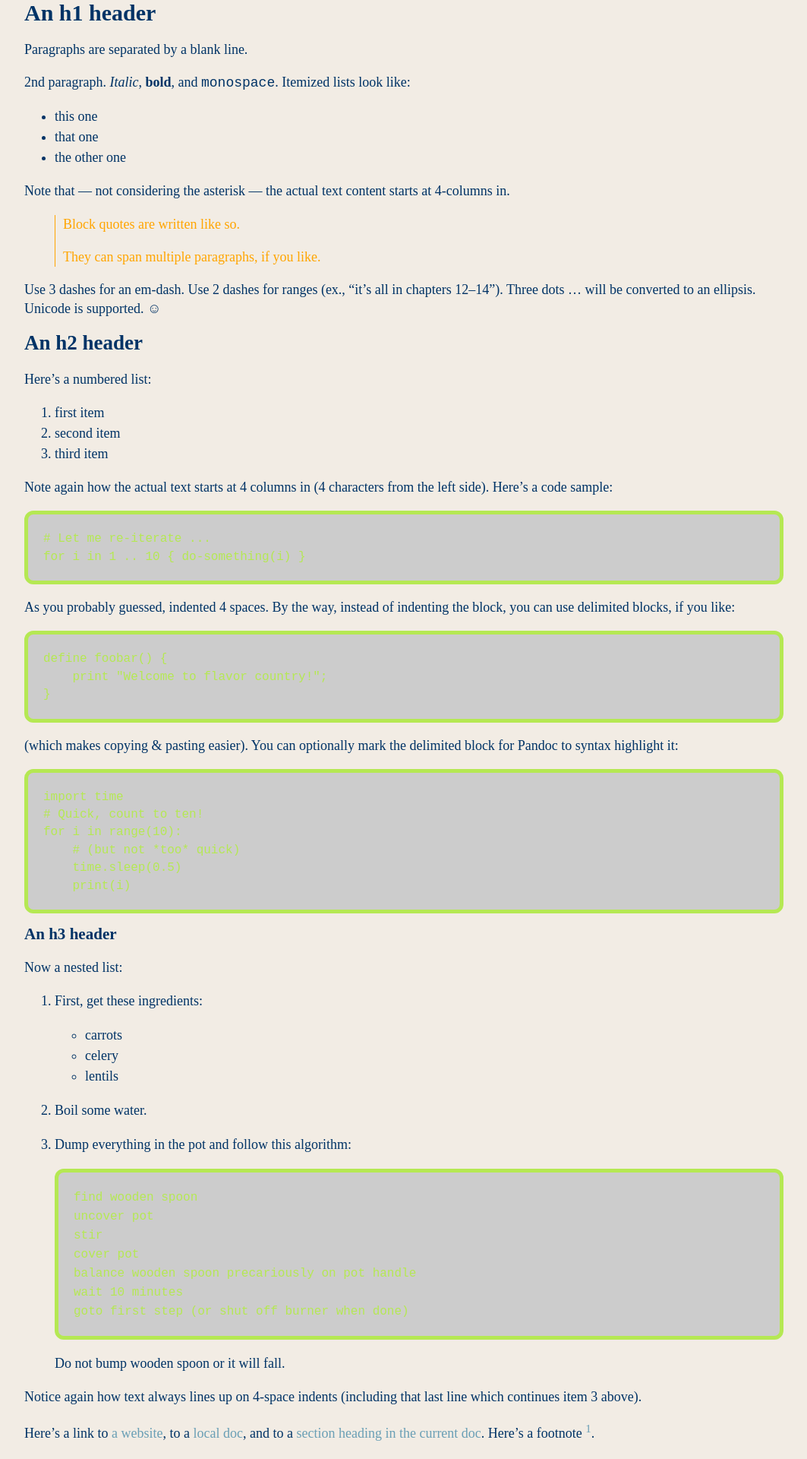
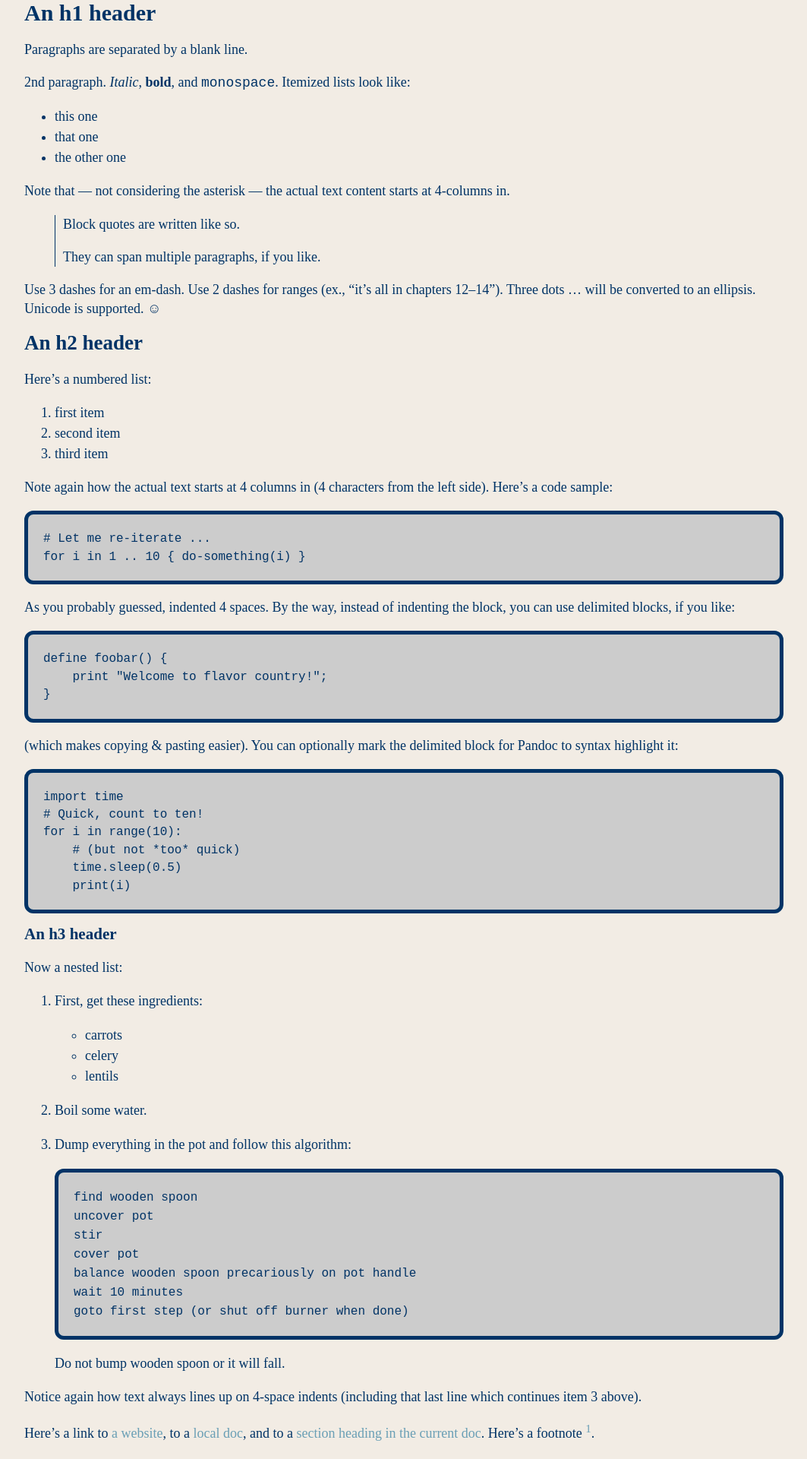
Before and after one commit to profphillips/wikibasics, a Jekyll site: the page built from test.md, in a window 1280 px wide. Shown: the top 1920 px of the page at 76% size, without its empty margins (108-1171 px from the left). Built offline with Jekyll 4.4.1, drawn with Linux system fonts in a browser that asks for light colours; our own code applies the rules of GitHub Pages for plain Markdown files.

Commit message:
Update style.scss

```diff
--- a/assets/css/style.scss
+++ b/assets/css/style.scss
@@ -31,9 +31,9 @@ $link-color: $hippie-blue !default; //#3090f0;
 */
     $color: #036;
     $background-color: #f2ece4;
-    $pre-color: $conifer; //#036;
+    $pre-color: #036;
     $pre-background-color: #cccccc;
-    $blockquote-color: orange; //#036;
+    $blockquote-color: #036;
     $blockquote-background-color: #cccccc;
 /*  } @else {
 
```
